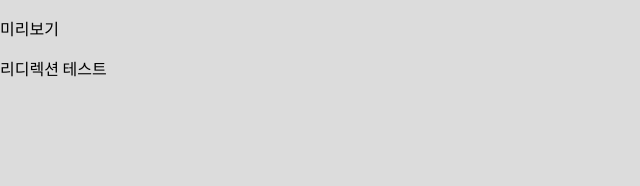
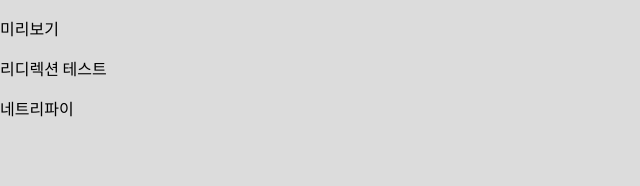
Before and after one commit to wnalsals123/Resume_Project, a React (Create React App) app in the folder resume/: page /preview in a window 1280 px wide. Shown: the top 186 px of the page, without its empty margins (0-640 px from the left). Built offline with nearby package versions, Linux system fonts and the light colour scheme.

Commit message:
네트리파이 빌드 테스트

```diff
--- a/resume/src/components/Result/Preview.js
+++ b/resume/src/components/Result/Preview.js
@@ -3,6 +3,7 @@ const Preview = () => {
     <div>
       <p>미리보기</p>
       <p>리디렉션 테스트</p>
+      <p>네트리파이</p>
     </div>
   )
 }
```
